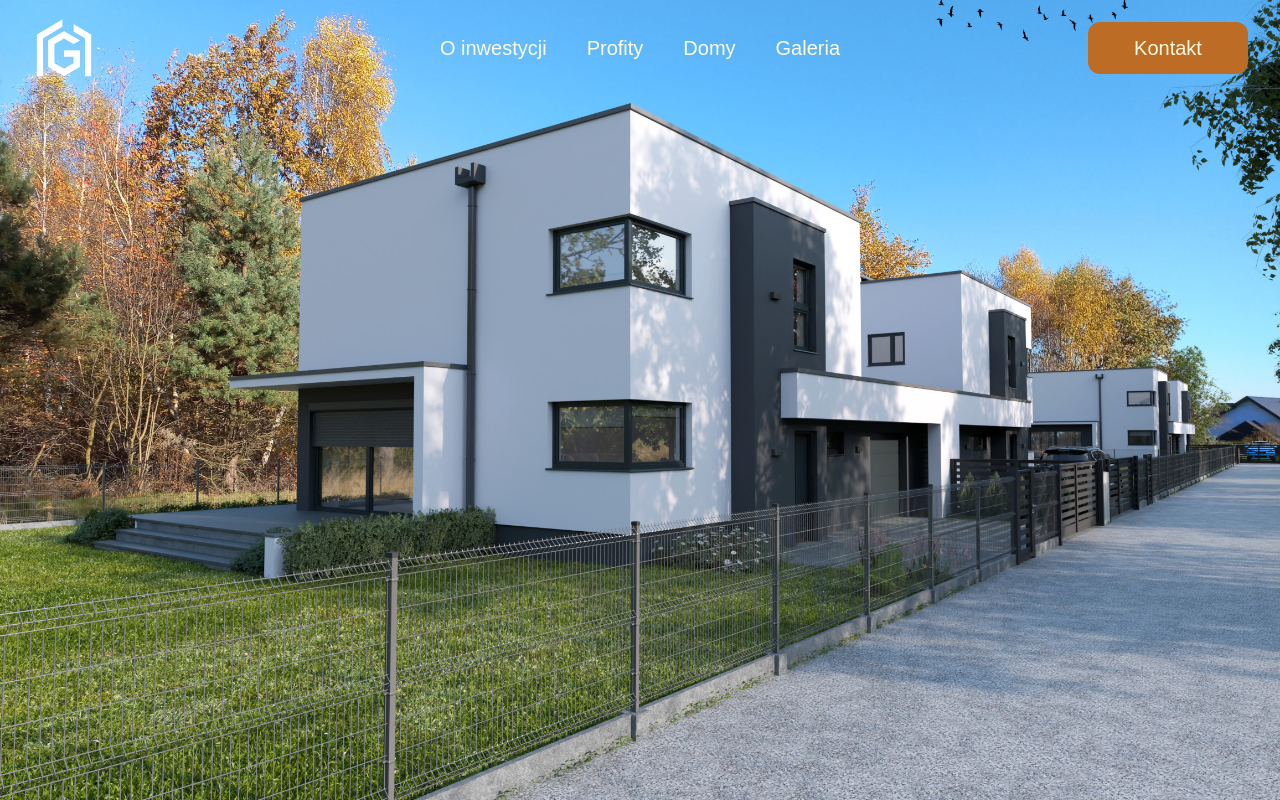
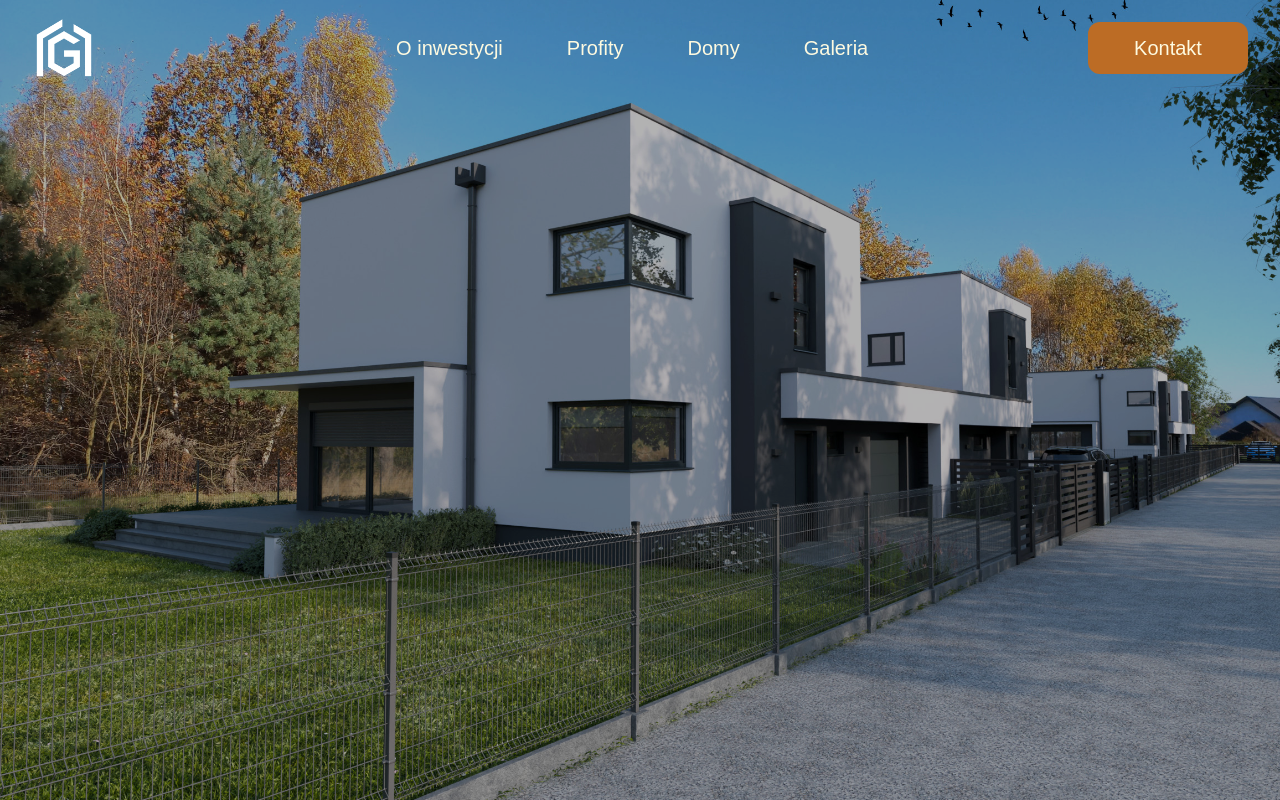
Before and after one commit to damiankaniewski/czarnochowice-website, a Next.js app: page / in a window 1280 px wide. Built offline with nearby package versions, Linux system fonts and the light colour scheme.

Commit message:
improved header

```diff
--- a/src/app/page.tsx
+++ b/src/app/page.tsx
@@ -2,6 +2,8 @@ import Header from "@/components/Header";
 export default function Home() {
   return (
     <div className="bg-render1_mobile md:bg-render1 bg-cover bg-center h-screen">
+      <div className="absolute inset-0 bg-black opacity-30" />
+
       <Header />
       <main></main>
     </div>
--- a/src/components/Header.tsx
+++ b/src/components/Header.tsx
@@ -7,30 +7,34 @@ export default function Header() {
 
   return (
     <header className="fixed w-full z-10">
-      <div className="px-8 py-4 flex justify-between items-center w-full">
+      <div
+        className={`px-8 py-4 flex justify-between items-center w-full bg-opacity-90 ${
+          isMenuOpen ? "bg-darkGreen" : "bg-transparent"
+        }`}
+      >
         <div className="flex items-center w-1/6">
           <Link href="/">
             <img src="/logo.png" alt="Logo" className="h-16 w-16 mr-2" />
           </Link>
         </div>
 
-        <nav className="hidden md:flex space-x-10 text-xl">
-          <Link href="/" className="text-white hover:text-darkGreen">
+        <nav className="hidden md:flex justify-center space-x-16 text-xl w-dvw">
+          <Link href="/" className="block text-white hover:text-lightOrange">
             O inwestycji
           </Link>
-          <Link href="/" className="text-white hover:text-darkGreen">
+          <Link href="/" className="block text-white hover:text-lightOrange">
             Profity
           </Link>
-          <Link href="/" className="text-white hover:text-darkGreen">
+          <Link href="/" className="block text-white hover:text-lightOrange">
             Domy
           </Link>
-          <Link href="/" className="text-white hover:text-darkGreen">
+          <Link href="/" className="block text-white hover:text-lightOrange">
             Galeria
           </Link>
         </nav>
         <div className="w-1/6 flex justify-end">
-          <nav className=" hidden md:inline-block text-xl bg-darkOrange p-3 rounded-xl w-40 text-center">
-            <Link href="/" className="text-white hover:text-darkGreen">
+          <nav className=" max-md:hidden text-xl bg-darkOrange p-3 rounded-xl w-40 text-center hover:bg-lightGreen">
+            <Link href="/" className="block text-white w-full">
               Kontakt
             </Link>
           </nav>
@@ -58,38 +62,38 @@ export default function Header() {
       </div>
 
       {isMenuOpen && (
-        <div className="md:hidden flex flex-col items-center space-y-5 py-4 bg-darkGreen shadow-md">
+        <div className="md:hidden flex flex-col items-center pt-4  bg-darkGreen bg-opacity-90 shadow-md">
           <Link
             href="/"
-            className="text-white hover:bg-darkOrange w-full flex justify-center"
+            className="text-white text-xl w-full p-5 flex justify-center hover:bg-lightGreen"
             onClick={() => setIsMenuOpen(false)}
           >
             O inwestycji
           </Link>
           <Link
             href="/"
-            className="text-white hover:bg-darkOrange w-full flex justify-center"
+            className="text-white text-xl w-full p-5 flex justify-center hover:bg-lightGreen"
             onClick={() => setIsMenuOpen(false)}
           >
             Profity
           </Link>
           <Link
             href="/"
-            className="text-white hover:bg-darkOrange w-full flex justify-center"
+            className="text-white text-xl w-full p-5 flex justify-center hover:bg-lightGreen"
             onClick={() => setIsMenuOpen(false)}
           >
             Domy
           </Link>
           <Link
             href="/"
-            className="text-white hover:bg-darkOrange w-full flex justify-center"
+            className="text-white text-xl w-full p-5 flex justify-center hover:bg-lightGreen"
             onClick={() => setIsMenuOpen(false)}
           >
             Galeria
           </Link>
           <Link
             href="/"
-            className="text-white hover:bg-darkOrange w-full flex justify-center"
+            className="text-white text-xl w-full p-5 flex justify-center hover:bg-lightGreen"
             onClick={() => setIsMenuOpen(false)}
           >
             Kontakt
```
